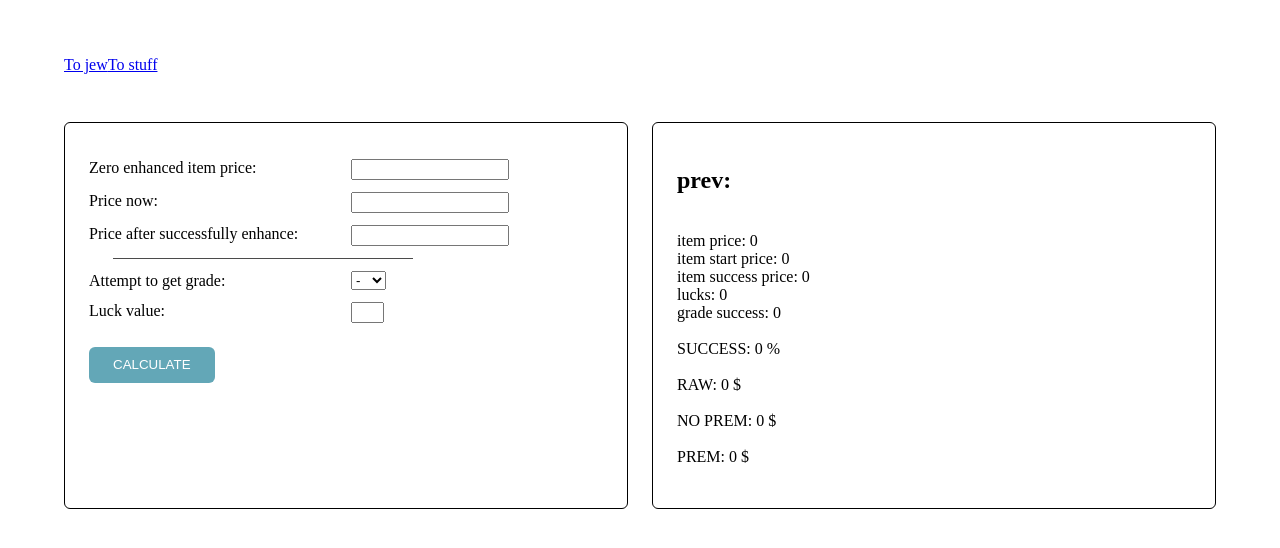
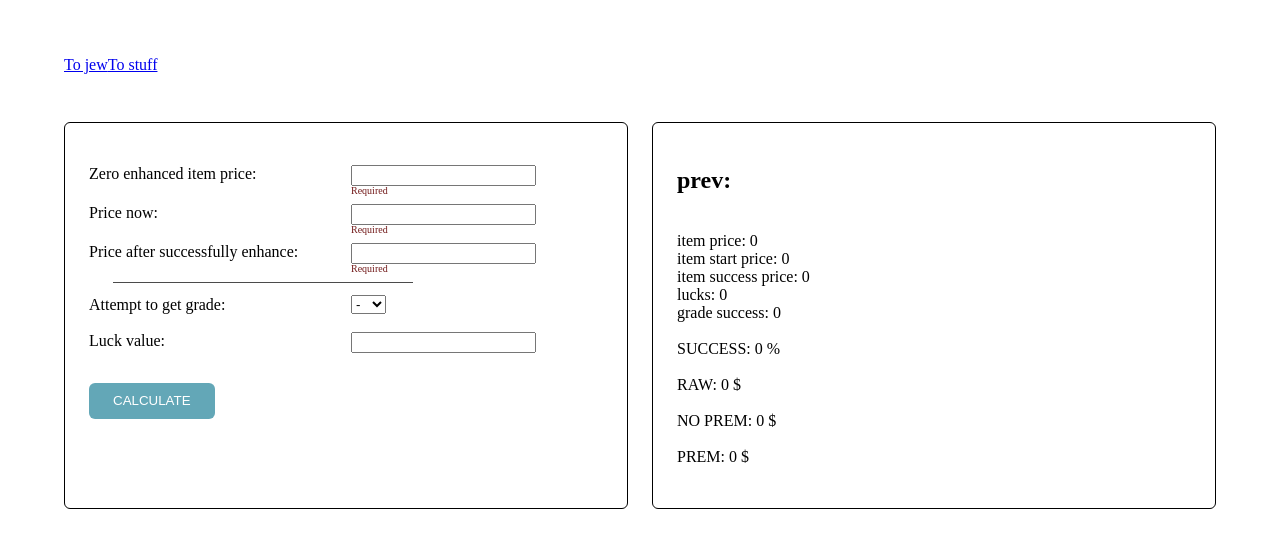
Before and after one commit to redjohnfrv/bdo_enchance_helper, a React (Create React App) app: page / in a window 1280 px wide. Shown: the top 548 px of the page. Built offline with nearby package versions, Linux system fonts and the light colour scheme.

Commit message:
feat: validation.ts

```diff
--- a/src/assets/index.ts
+++ b/src/assets/index.ts
@@ -4,6 +4,7 @@ const colors = {
   gray: '#4b4b4b',
   primary: '#63a7b7',
   warning: '#ffcb12',
+  danger: '#721a1a',
 }
 
 const size = {
--- a/src/components/Button/Button.tsx
+++ b/src/components/Button/Button.tsx
@@ -1,23 +1,24 @@
 import React from 'react'
 import styled from 'styled-components'
-import { variables } from '../../assets'
+import {variables} from '../../assets'
 
 type CustomButtonType = 'Primary' | 'Warning'
 
 type Props = {
   text: string
   customType?: CustomButtonType
+  disabled?: boolean
 }
 
-export const Button = ({text, customType='Primary'}: Props) => {
+export const Button = ({text, customType='Primary', disabled}: Props) => {
   return (
-    <Wrapper type="submit" customType={customType}>
+    <Wrapper type="submit" customType={customType} disabled={disabled}>
       {text}
     </Wrapper>
   )
 }
 
-const Wrapper = styled.button<{customType: CustomButtonType}>`
+const Wrapper = styled.button<{customType: CustomButtonType, disabled?: boolean}>`
   width: max-content;
   height: 36px;
   line-height: 36px;
@@ -32,4 +33,5 @@ const Wrapper = styled.button<{customType: CustomButtonType}>`
     ? variables.colors.warning
     : 'none'
   };
+  opacity: ${props => props.disabled ? '.5' : '1'};
 `
--- a/src/components/Input/Input.tsx
+++ b/src/components/Input/Input.tsx
@@ -1,43 +1,57 @@
 import React from 'react'
 import styled from 'styled-components'
+import {variables} from '../../assets'
 import {FieldRenderProps} from 'react-final-form'
 
 type InputFiledProps = {
   placeholder?: string
   label: string
   width?: string
-  disabled?: boolean
   defaultValue: string
 }
 
 type Props = FieldRenderProps<string> & InputFiledProps
 
-export const Input = ({input, placeholder, label, width='150', disabled, defaultValue}: Props) => {
+export const Input = ({input, placeholder, meta, label, width='150', defaultValue}: Props) => {
+
   return (
-    <Wrapper width={width}>
+    <Wrapper>
       {label && <label>{label}</label>}
-      <input
-        {...input}
-        disabled={disabled}
-        placeholder={placeholder}
-        value={defaultValue}
-      />
+      <InputWrapper width={width}>
+        <input
+          {...input}
+          placeholder={placeholder}
+          value={defaultValue}
+        />
+        {meta.error && <ErrorLabel>{meta.error}</ErrorLabel>}
+      </InputWrapper>
     </Wrapper>
   )
 }
 
-const Wrapper = styled.div<{width: string}>`
+const Wrapper = styled.div`
   display: flex;
   justify-content: flex-start;
   gap: 12px;
-  margin: 12px 0;
+  margin: 18px 0;
 
   & label {
     width: 250px;
   }
+`
+const InputWrapper = styled.div<{width: string}>`
+  position: relative;
+  width: ${props => props.width + `px;`};
 
   & input {
     height: 15px;
-    width: ${props => props.width + `px;`};
   }
 `
+const ErrorLabel = styled.span`
+  position: absolute;
+  top: 20px;
+  left: 0;
+  font-size: 10px;
+  color: ${variables.colors.danger};
+  white-space: nowrap;
+`
--- a/src/helpers/index.ts
+++ b/src/helpers/index.ts
@@ -2,3 +2,4 @@ export * from './calculate'
 export {chanceResolver} from './chanceResolver'
 export {gradeResolver} from './gradeResolver'
 export {profitResolver} from './profitResolver'
+export * from './validation'
--- /dev/null
+++ b/src/helpers/validation.ts
@@ -0,0 +1,19 @@
+import {FieldValidator} from 'final-form'
+
+const numberPattern = /^\d+$/
+
+export const validators = {
+  required: (value: string) => (typeof value !== 'string')
+    ? 'Required'
+    : (value.trim() ? undefined : 'Required'),
+  validInput: (value: string) => value.match(numberPattern)
+    ? undefined
+    : 'Required',
+  // inputLength: (value: string) => (value.length < 0)
+  //   ? 'Value is too short!'
+  //   : undefined
+}
+
+export const composeValidators = (...validators: FieldValidator<any>[]) => (value: any) =>
+  validators.reduce((error, validator) =>
+    error || validator(value, {}), undefined)
--- a/src/pages/Jewelry/Jewelry.tsx
+++ b/src/pages/Jewelry/Jewelry.tsx
@@ -1,4 +1,4 @@
-import React from 'react'
+import React, {useState} from 'react'
 import styled from 'styled-components'
 import {InputValueType} from '../../dto/types'
 import {DASH_STRING} from '../../constants'
@@ -7,7 +7,7 @@ import {Field, Form} from 'react-final-form'
 import {Input} from '../../components/Input'
 import {Button} from '../../components/Button'
 import {Options} from '../../components/Options'
-import {calculateJew} from '../../helpers'
+import {calculateJew, composeValidators, validators} from '../../helpers'
 import {useDispatch, useSelector} from 'react-redux'
 import {getJewState, removeJewState} from '../../redux/jewerly/jewSlice'
 import {selectJewState} from '../../redux/jewerly/selector'
@@ -16,6 +16,9 @@ export const Jewelry = () => {
 
   const state = useSelector(selectJewState)
   const dispatch = useDispatch()
+
+  // TODO add disable for submit button
+  const [isDisable, setIsDisable] = useState(false)
 
   const onSubmit = async (inputValue: InputValueType) => {
     const {chance, rawProfit, noPremProfit, premProfit, value} = calculateJew(inputValue)
@@ -46,22 +49,22 @@ export const Jewelry = () => {
                       name="commonItemPrice"
                       label="Zero enhanced item price:"
                       component={Input}
-                      disabled={false}
                       autoFocus
+                      validate={composeValidators(validators.required, validators.validInput)}
                     />
                     <Field
                       name="startItemPrice"
                       label="Price now:"
                       component={Input}
-                      disabled={false}
                       autoFocus
+                      validate={composeValidators(validators.required, validators.validInput)}
                     />
                     <Field
                       name="enhancedItemPrice"
                       label="Price after successfully enhance:"
                       component={Input}
-                      disabled={false}
                       autoFocus
+                      validate={composeValidators(validators.required, validators.validInput)}
                     />
                     <Divider />
                     <CheckboxWrapper>
@@ -78,9 +81,9 @@ export const Jewelry = () => {
                       label="Luck value:"
                       width="25"
                       component={Input}
-                      disabled={false}
                       autoFocus
                       defaultValue={state.chance}
+                      validate={composeValidators(validators.required, validators.validInput)}
                     />
                   </InputWrapper>
                   <Button text="CALCULATE" customType="Primary" />
```
